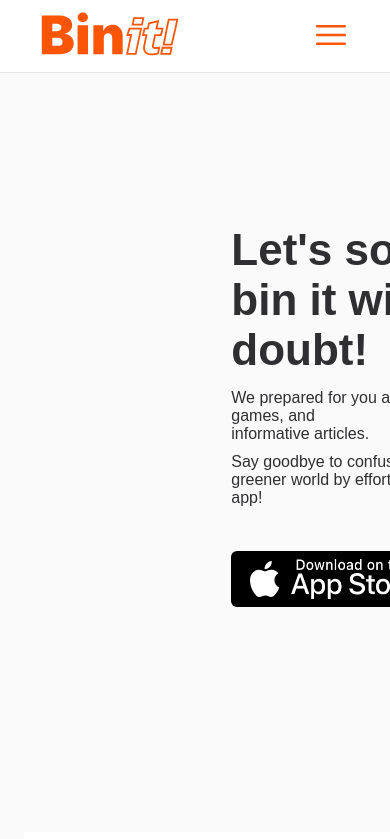
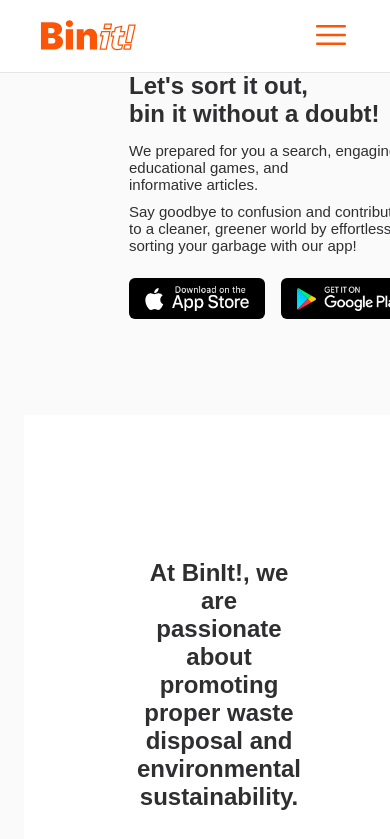
Before and after one commit to Ninise/binit-website, a React (Create React App) app in the folder binit-website/: page / in a window 390 px wide. Shown: the top 839 px of the page. Built offline with nearby package versions, Linux system fonts and the light colour scheme; grey boxes are pictures that could not be loaded.

Commit message:
some tablet optimization

```diff
--- a/binit-website/src/components/header/Header.jsx
+++ b/binit-website/src/components/header/Header.jsx
@@ -102,11 +102,11 @@ export const Header = () => {
         </button>
       </nav>
 
-      {showMenu ? (
+      {/* {showMenu ? (
         <Footer className={showMenu ? 'nav_footer_on' : 'nav_footer_off'} />
       ) : (
         <div></div>
-      )}
+      )} */}
     </div>
   );
 };
--- a/binit-website/src/components/header/header.css
+++ b/binit-website/src/components/header/header.css
@@ -18,7 +18,11 @@
     margin: 0 15%;
 }
 
-.nav__logo,
+.nav__logo {
+    width: 143px;
+    height: 80px;
+}
+
 .nav__toggle {
     color: var(--title-color);
     font-weight: var(--font-medium);
@@ -85,6 +89,11 @@
         margin: 0 10%;
     }
 
+    .nav__logo {
+        width: 100px;
+        height: 56px;
+    }
+
     .image-button {
         display: block;
     }
@@ -93,11 +102,11 @@
         position: absolute;
         flex-direction: column;
         display: none;
-        top: 5rem;
+        top: 4rem;
         left: 0;
         width: 100%;
-        height: auto;
-        background-color: var(--body-color);
+        height: 1200px;
+        background-color: white;
         padding: 2rem 1.5rem 4rem;
         transition: .3s;
     }
@@ -154,7 +163,7 @@
   }
 
   /* For small devices */
-@media screen and (max-width: 350px) {
+@media screen and (max-width: 550px) {
     .nav__menu {
         padding: 2rem 0.25rem 4rem;
     }
--- a/binit-website/src/components/home/diagonal_images.css
+++ b/binit-website/src/components/home/diagonal_images.css
@@ -1,12 +1,14 @@
 .diagonal-images {
     display: flex;
     flex-direction: row;
-    margin-left: 110px;
+    margin-left: 50px;
 }
 
 .image {
-    width: 260px;
-    height: 500px;
+    max-width: 260px;
+    width: 100%;
+    max-height: 500px;
+    height: auto;
     margin-left: -110px;
 }
 
@@ -17,3 +19,22 @@
 .image-3 {
     margin-top: 140px;
 }
+
+
+/* For tablet devices */
+@media screen and (max-width: 1200px) {
+    .image {
+        max-width: 147px;
+        max-height: 274px;
+        height: auto;
+        margin-left: -70px;
+    }
+
+    .image-2 {
+        margin-top: 40px;
+    }
+
+    .image-3 {
+        margin-top: 100px;
+    }
+}
--- a/binit-website/src/components/home/home.css
+++ b/binit-website/src/components/home/home.css
@@ -47,3 +47,32 @@
         margin: 0 25% 0 25%;
     }
 }
+
+/* For tablet devices */
+@media screen and (max-width: 1200px) {
+
+    .home__container {
+        padding-top: 2.5rem;
+    }
+
+    .home__content {
+        margin: 0 10% 0 10%;
+    }
+
+    .home__title {
+        font-size: var(--h1-font-size);
+    }
+
+    .home__description {
+        font-size: var(--normal-font-size);
+    }
+
+
+    .home__store_buttons {
+        display: flex;
+        flex-direction: row;
+        grid-gap: 1rem;
+        margin-top: 1.5rem;
+    }
+
+}
--- a/binit-website/src/components/home/store_button.css
+++ b/binit-website/src/components/home/store_button.css
@@ -22,3 +22,21 @@
 .store__button_container:hover {
     background: var(--title-color-orange);
 }
+
+
+/* For tablet devices */
+@media screen and (max-width: 1200px) {
+    .store__button_container {
+        width: 8.5rem;
+    }
+
+    .home_image__logo {
+        height: 22px;
+        width: 22px;
+    }
+
+    .home_image__text {
+        width: 80px;
+        height: 25px;
+    }
+}
```
Also changed, not shown: 1 other file (tests, documents, lock files or other folders).
